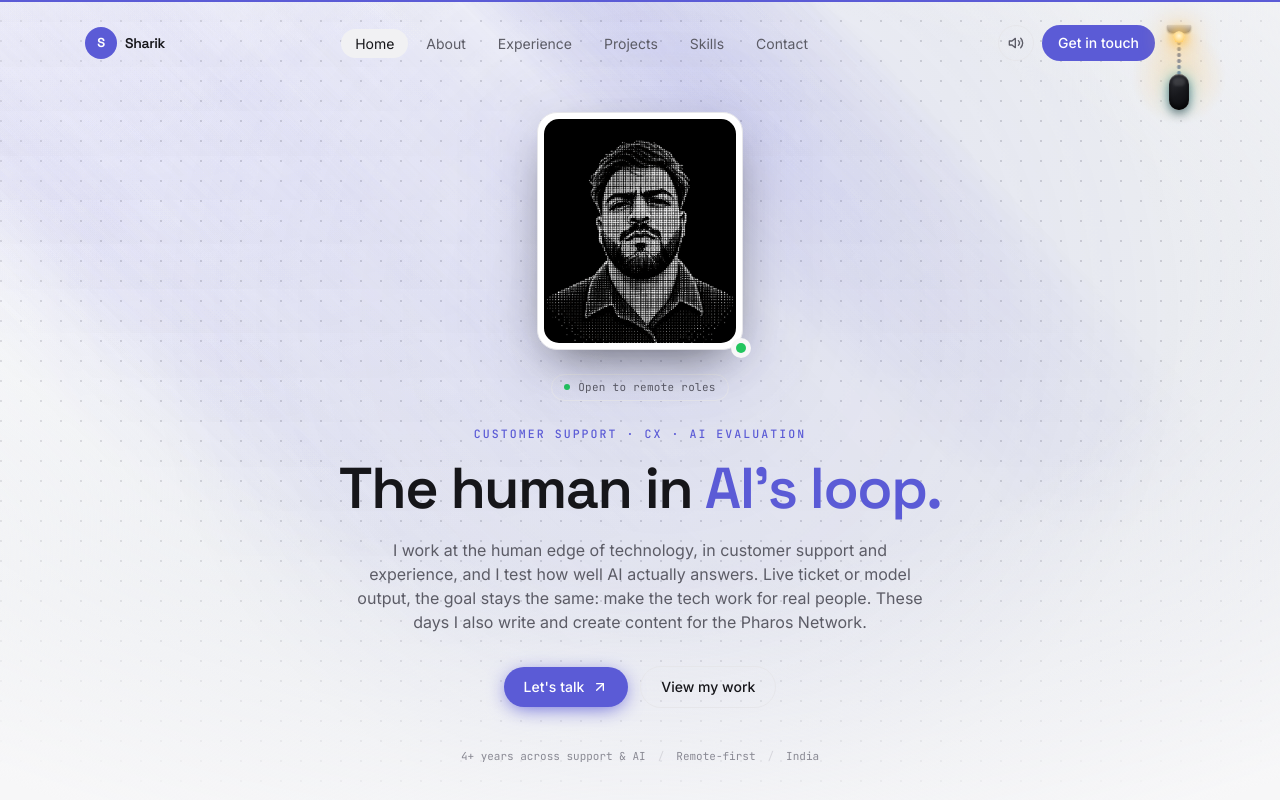
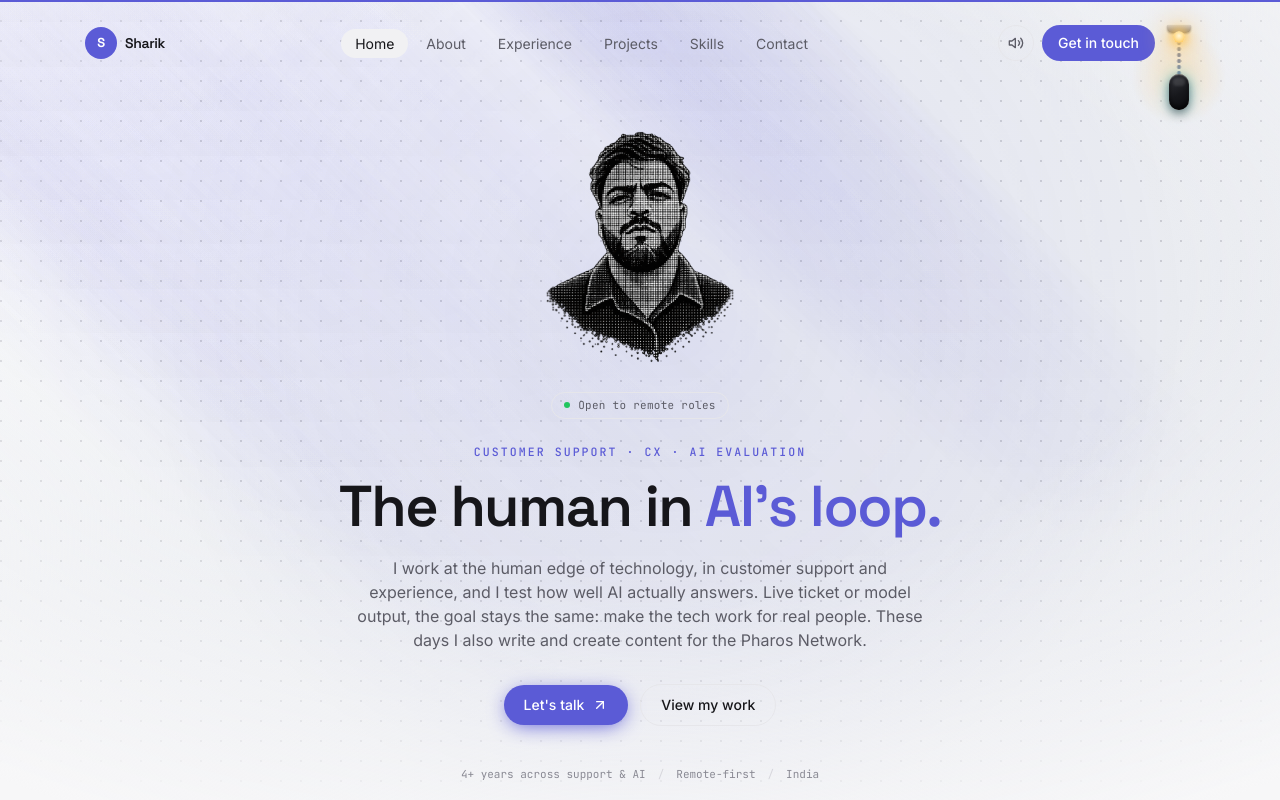
Before and after one commit to isharik/Portfolio, a Next.js app: page / in a window 1280 px wide. Shown: the top 800 px of the page. Built offline with nearby package versions, Linux system fonts and the light colour scheme.

Commit message:
Make profile portrait interactive and frameless

```diff
--- a/src/app/globals.css
+++ b/src/app/globals.css
@@ -168,6 +168,37 @@ body {
   letter-spacing: 0.18em;
   text-transform: uppercase;
   color: var(--accent);
+}
+
+/* Transparent, frameless portrait. Pointer movement only changes a GPU
+   transform, so the dot artwork feels dimensional without re-rendering it. */
+.portrait-stage {
+  perspective: 850px;
+}
+.portrait-tilt {
+  transform-style: preserve-3d;
+  -webkit-tap-highlight-color: transparent;
+}
+.portrait-tilt > div {
+  transform-style: preserve-3d;
+  transition: transform 180ms var(--ease-out), filter 180ms var(--ease-out);
+  will-change: transform;
+}
+.portrait-tilt:hover > div,
+.portrait-tilt:focus-visible > div {
+  filter: drop-shadow(0 18px 20px rgba(0, 0, 0, 0.2));
+}
+.portrait-tilt:focus-visible {
+  outline-offset: 8px;
+  border-radius: 50%;
+}
+@keyframes portrait-click {
+  0%, 100% { transform: scale(1); }
+  45% { transform: scale(0.94); }
+  70% { transform: scale(1.04); }
+}
+.portrait-clicked > div {
+  animation: portrait-click 380ms var(--ease-out);
 }
 
 /* ---- Ambient background: grid + cursor spotlight + aurora ---- */
--- a/src/components/sections/Hero.tsx
+++ b/src/components/sections/Hero.tsx
@@ -1,6 +1,6 @@
 'use client'
 import Image from 'next/image'
-import { type CSSProperties } from 'react'
+import { type CSSProperties, useState } from 'react'
 import { useReducedMotion } from 'framer-motion'
 import { ArrowUpRight } from 'lucide-react'
 import MagneticButton from '@/components/ui/MagneticButton'
@@ -10,33 +10,49 @@ const rise = (delay: number): CSSProperties => ({ ['--rise-delay' as string]: `$
 
 export default function Hero() {
   const reduce = useReducedMotion()
+  const [portraitStyle, setPortraitStyle] = useState<CSSProperties>({})
 
   const go = (e: React.MouseEvent, href: string) => {
     e.preventDefault()
     document.querySelector(href)?.scrollIntoView({ behavior: reduce ? 'auto' : 'smooth' })
   }
 
+  const tiltPortrait = (e: React.PointerEvent<HTMLButtonElement>) => {
+    if (reduce) return
+    const box = e.currentTarget.getBoundingClientRect()
+    const x = (e.clientX - box.left) / box.width - 0.5
+    const y = (e.clientY - box.top) / box.height - 0.5
+    setPortraitStyle({ transform: `rotateX(${-y * 12}deg) rotateY(${x * 12}deg) translateZ(12px) scale(1.025)` })
+  }
+
   return (
     <section id="home" className="relative flex min-h-[100svh] items-center justify-center px-5 py-28 sm:px-6">
       <div className="mx-auto flex w-full max-w-2xl flex-col items-center text-center">
-        {/* Avatar — squarish, minimal rounded frame */}
-        <div className="rise relative" style={rise(0.05)}>
-          <div className="absolute -inset-5 rounded-[28px] bg-accent-soft opacity-70 blur-2xl" aria-hidden />
-          <div className="relative overflow-hidden rounded-[20px] border border-border bg-surface p-1.5 shadow-[0_18px_50px_-16px_rgba(0,0,0,0.6)]">
-            <div className="relative h-48 w-40 overflow-hidden rounded-[15px] sm:h-56 sm:w-48">
+        {/* Frameless, transparent portrait with pointer-driven depth. */}
+        <div className="rise portrait-stage" style={rise(0.05)}>
+          <button
+            type="button"
+            className="portrait-tilt relative block h-52 w-52 cursor-pointer border-0 bg-transparent p-0 sm:h-64 sm:w-64"
+            aria-label="Interactive profile portrait"
+            onPointerMove={tiltPortrait}
+            onPointerLeave={() => setPortraitStyle({})}
+            onClick={(e) => {
+              e.currentTarget.classList.remove('portrait-clicked')
+              void e.currentTarget.offsetWidth
+              e.currentTarget.classList.add('portrait-clicked')
+            }}
+          >
+            <div className="relative h-full w-full" style={portraitStyle}>
               <Image
                 src={profile.photo}
                 alt={`${profile.name}, ${profile.role}`}
                 fill
                 priority
-                sizes="192px"
-                className="object-cover object-top"
+                sizes="(max-width: 640px) 208px, 256px"
+                className="object-contain"
               />
             </div>
-          </div>
-          <span className="absolute -bottom-2 -right-2 flex h-5 w-5 items-center justify-center rounded-full bg-bg">
-            <span className="h-2.5 w-2.5 rounded-full bg-green-500 ring-2 ring-bg" />
-          </span>
+          </button>
         </div>
 
         {/* Status */}
--- a/src/lib/content.ts
+++ b/src/lib/content.ts
@@ -11,7 +11,7 @@ export const profile = {
   availability: 'Open to remote roles',
   email: 'sharikhussain99@gmail.com',
   phone: '+91 60056 22259',
-  photo: '/profile.jpg',
+  photo: '/profile.png',
   resume: '/resume.pdf', // served from public/; used by Contact + Projects download links
   eyebrow: 'CUSTOMER SUPPORT · CX · AI EVALUATION',
   // Headline is split so the accent word can be styled separately
```
Also changed, not shown: public/profile.png (added).
